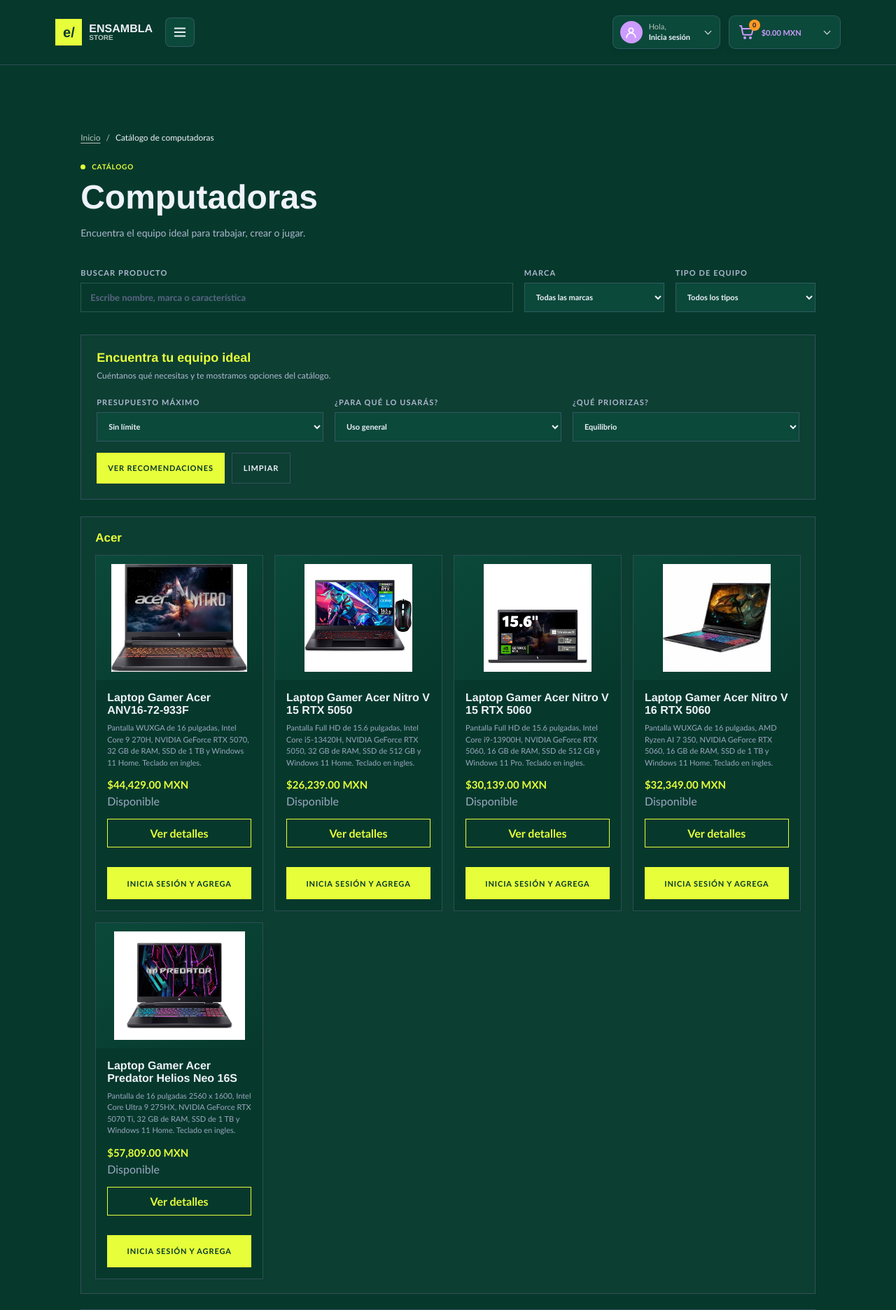
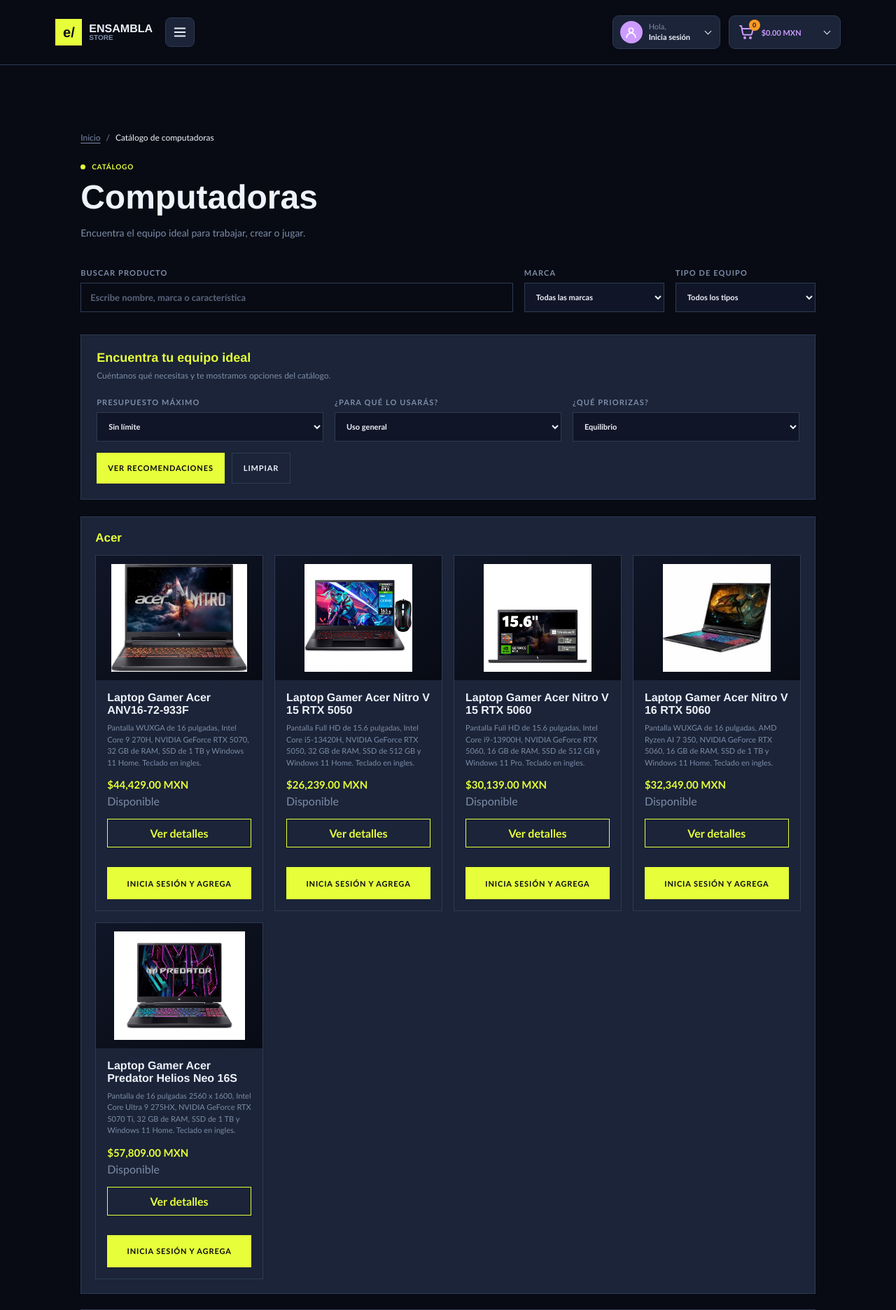
Before and after one commit to Alexis-CE/Ensamblastore, a PHP site: page /seccion.php?vista=computadoras in a window 1280 px wide. Shown: the top 1872 px of the page at 70% size. Run offline with PHP 8.4, Linux system fonts and the light colour scheme; data comes from the database, SQL or seed files in the repository.

Commit message:
paleta azul para modo oscuro (claro intacto); avisos de pedido a 2020pomelo con remitente del dominio

```diff
--- a/404.php
+++ b/404.php
@@ -11,7 +11,7 @@ if ($baseSitio === '.') {
     <meta charset="UTF-8">
     <meta name="viewport" content="width=device-width, initial-scale=1.0">
     <meta name="robots" content="noindex, nofollow">
-    <meta name="theme-color" content="#06392C">
+    <meta name="theme-color" content="#080B14">
     <title>Página no encontrada | EnsamblaStore</title>
     <link rel="icon" type="image/svg+xml" href="<?= htmlspecialchars($baseSitio, ENT_QUOTES, 'UTF-8') ?>/favicon.svg">
     <link rel="stylesheet" href="<?= htmlspecialchars($baseSitio, ENT_QUOTES, 'UTF-8') ?>/css/estilos.css">
--- a/admin.php
+++ b/admin.php
@@ -288,7 +288,7 @@ $resultadoProductos = $conexion->query(
 <head>
     <meta charset="UTF-8">
     <meta name="viewport" content="width=device-width, initial-scale=1.0">
-    <meta name="theme-color" content="#06392C">
+    <meta name="theme-color" content="#080B14">
     <title>Administrar catálogo | EnsamblaStore</title>
     <script>try { document.documentElement.dataset.tema = localStorage.getItem('tema') === 'claro' ? 'claro' : 'oscuro'; } catch (e) { document.documentElement.dataset.tema = 'oscuro'; }</script>
     <link rel="stylesheet" href="css/estilos.css?v=<?= filemtime(__DIR__ . '/css/estilos.css') ?>">
--- a/css/estilos.css
+++ b/css/estilos.css
@@ -691,3 +691,17 @@ html, body { overflow-x: clip; }
     .product-preview-details { padding: 24px 20px; }
     .product-preview-meta { grid-template-columns: 1fr; }
 }
+
+/* ===== paleta del modo oscuro (el modo claro no se toca) ===== */
+html:not([data-tema="claro"]) {
+    --ink: #080B14;     /* fondo principal */
+    --panel: #101627;   /* bloque secundario */
+    --card: #1B2438;    /* tarjetas y botones */
+    --line: #2E3B54;    /* bordes y separadores */
+    --muted: #7D8CA8;   /* texto secundario y etiquetas */
+}
+html:not([data-tema="claro"]) :is(.access-card, .access-card:hover, .access-stats, .recommendation-quiz, .brand-group, .product-card, .cart-item, .online-business-note, .portfolio-card, .faq-section, .product-preview-meta div, .menu-trigger, .nav-dropdown > summary, .theme-track) { background: var(--card); }
+html:not([data-tema="claro"]) .cart-item-image { background: linear-gradient(145deg, var(--card), var(--panel)); }
+html:not([data-tema="claro"]) :is(.main-nav, .access-heading > p:last-child, .access-card p, .hero-description, .hero-note, .scroll-cue, .site-footer > p, .creditos, .catalog-heading > p:last-child, .support-intro > p:last-child, .catalog-filters label, .quiz-heading p, .recommendation-results > p, .recommendation-quiz label, .product-card h4 + p, .product-card .product-stock, .catalog-empty, .cart-item-details p, .cart-total p, .support-login p, .intro, .stat-row) { color: var(--muted); }
+html:not([data-tema="claro"]) :is(input, textarea) { border-color: var(--line); }
+html:not([data-tema="claro"]) :is(input, textarea)::placeholder { color: var(--muted); opacity: .7; }
--- a/index.php
+++ b/index.php
@@ -22,7 +22,7 @@ $csrfToken = $_SESSION['csrf_token'];
 
 function enviarAvisoPedido(array $pedido): void
 {
-    $destinatario = '2030pomelo@gmail.com';
+    $destinatario = '2020pomelo@gmail.com';
     $replyTo = str_replace(["\r", "\n"], '', $pedido['correo']);
     $nombre = str_replace(["\r", "\n"], ' ', $pedido['nombre']);
 
@@ -41,7 +41,7 @@ function enviarAvisoPedido(array $pedido): void
             . ' - $' . number_format((float) $producto['subtotal'], 2) . "\n";
     }
 
-    $cabeceras = "From: EnsamblaStore <{$destinatario}>\r\n"
+    $cabeceras = "From: EnsamblaStore <no-reply@ensamblastore.shop>\r\n"
         . "Reply-To: {$replyTo}\r\n"
         . "Content-Type: text/plain; charset=UTF-8\r\n"
         . "X-Mailer: PHP/" . phpversion();
@@ -547,7 +547,7 @@ $seoKey = 'inicio';
 <head>
     <meta charset="UTF-8">
     <meta name="viewport" content="width=device-width, initial-scale=1.0">
-    <meta name="theme-color" content="#06392C">
+    <meta name="theme-color" content="#080B14">
     <?php require __DIR__ . '/includes/seo_head.php'; ?>
     <script>try { document.documentElement.dataset.tema = localStorage.getItem('tema') === 'claro' ? 'claro' : 'oscuro'; } catch (e) { document.documentElement.dataset.tema = 'oscuro'; }</script>
     <link rel="stylesheet" href="css/estilos.css?v=<?= filemtime(__DIR__ . '/css/estilos.css') ?>">
--- a/seccion.php
+++ b/seccion.php
@@ -166,7 +166,7 @@ $seoKey = $vista;
 <head>
     <meta charset="UTF-8">
     <meta name="viewport" content="width=device-width, initial-scale=1.0">
-    <meta name="theme-color" content="#06392C">
+    <meta name="theme-color" content="#080B14">
     <?php require __DIR__ . '/includes/seo_head.php'; ?>
     <script>try { document.documentElement.dataset.tema = localStorage.getItem('tema') === 'claro' ? 'claro' : 'oscuro'; } catch (e) { document.documentElement.dataset.tema = 'oscuro'; }</script>
     <link rel="stylesheet" href="css/estilos.css?v=<?= filemtime(__DIR__ . '/css/estilos.css') ?>">
```
